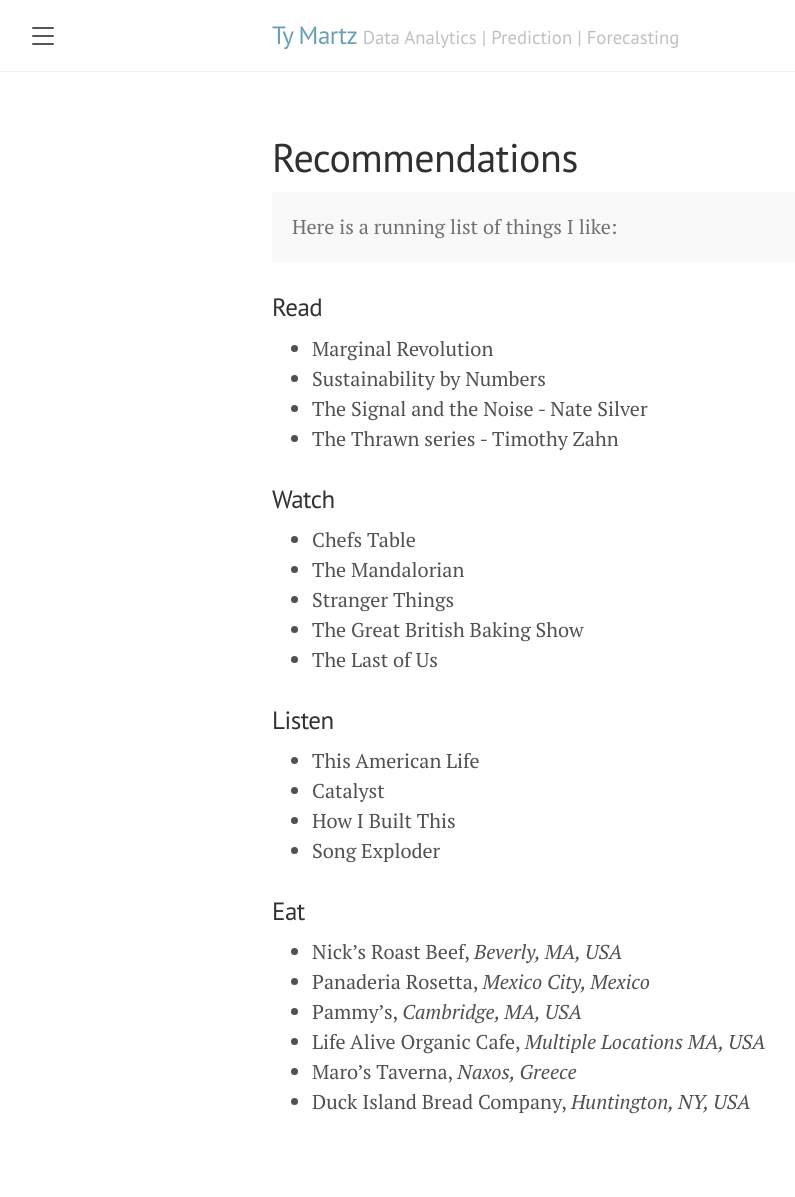
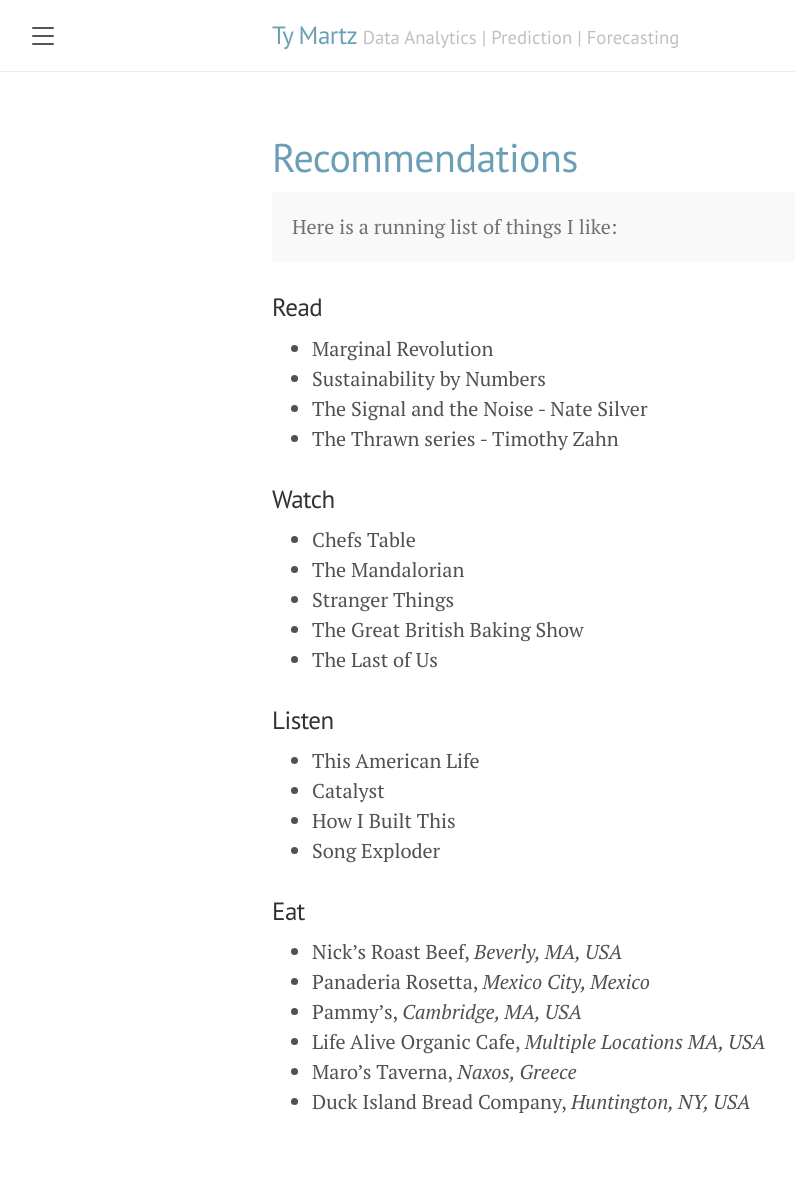
Before and after one commit to ty-martz/ty-martz.github.io, a Jekyll site: the page built from recs.md, in a window 1280 px wide. Shown: the whole page, without its empty margins (8-803 px from the left). Built offline with Jekyll 4.4.1, drawn with Linux system fonts in a browser that asks for light colours.

Commit message:
make H1 blue theme

```diff
--- a/_layouts/page.html
+++ b/_layouts/page.html
@@ -3,6 +3,6 @@
 ---
 
 <div class="page">
-  <h1 class="page-title">{{ page.title }}</h1>
+  <h1 class="page-title" style="color: #6A9FB5">{{ page.title }}</h1>
   {{ content }}
 </div>
```
